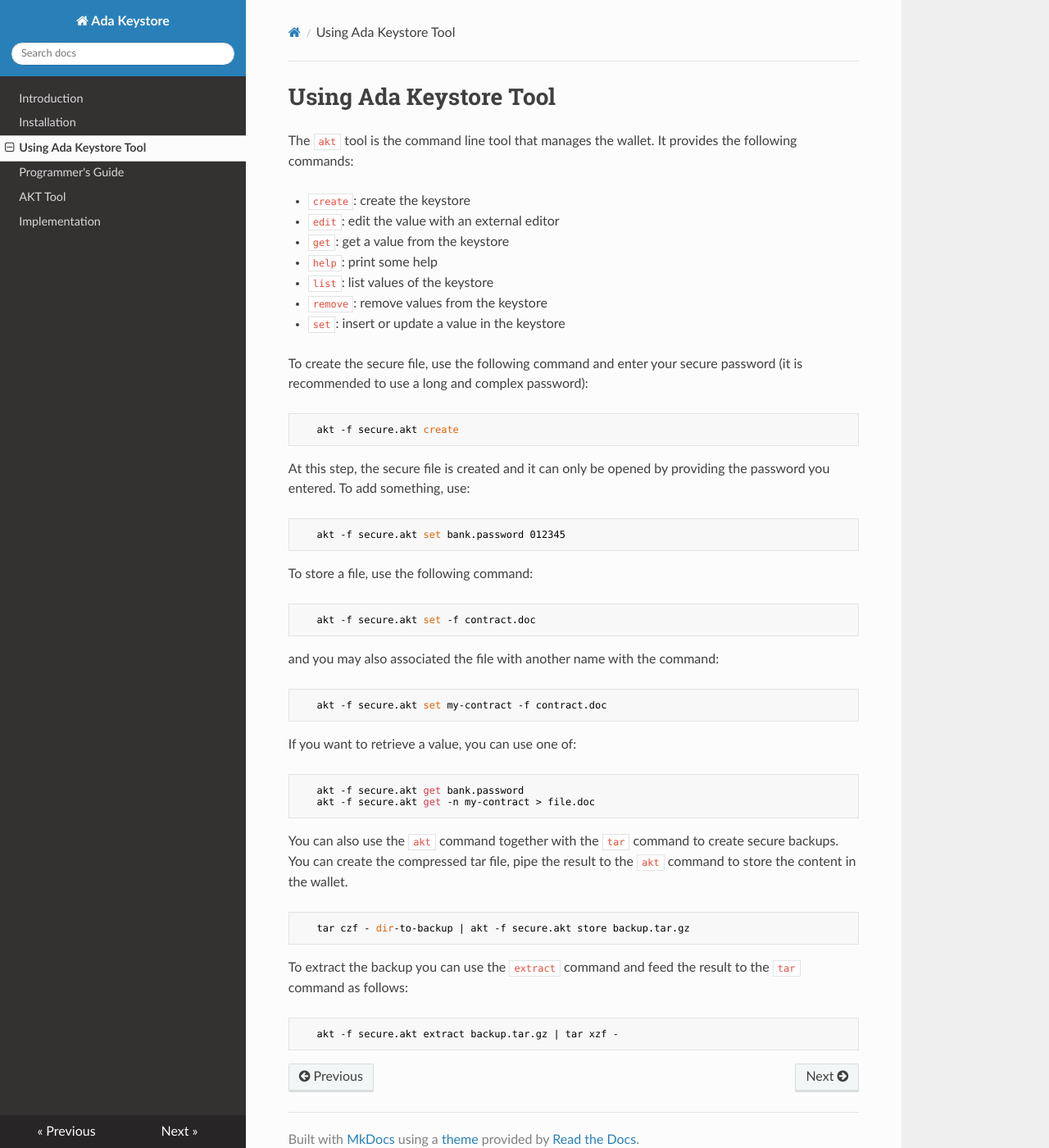
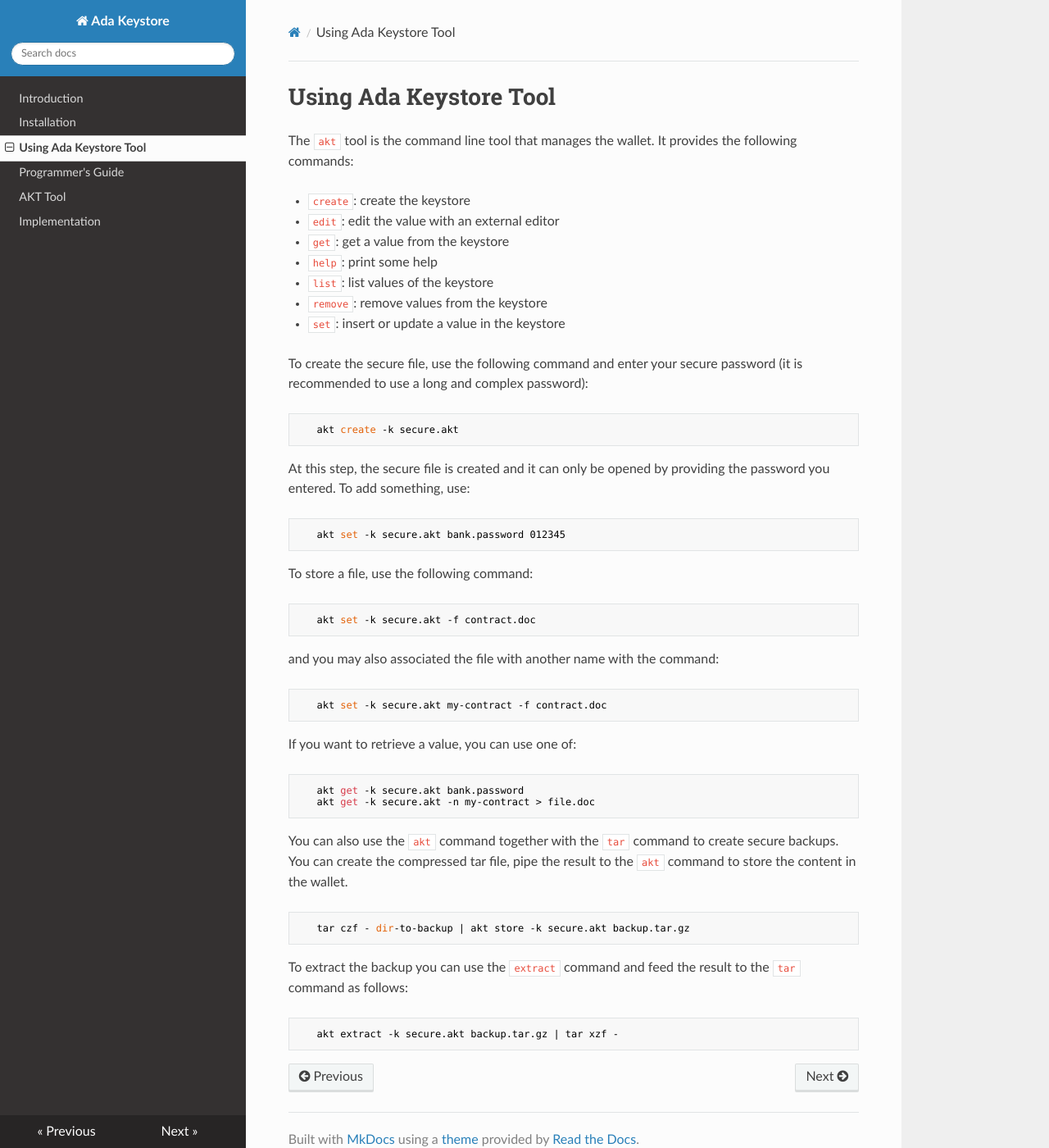
Before and after one commit to stcarrez/ada-keystore, an MkDocs documentation site: the page built from docs/Using.md, in a window 1280 px wide and 1400 px high. Shown: the whole window at 82% size. Built offline with MkDocs 1.6.1, drawn with Linux system fonts in a browser that asks for light colours; nearby versions of some CDN libraries; old or Windows-style settings are respelled for this version of MkDocs.

Commit message:
Update the description

````diff
--- a/docs/Using.md
+++ b/docs/Using.md
@@ -15,30 +15,30 @@ To create the secure file, use the following command and enter
 your secure password (it is recommended to use a long and complex password):
 
 ```
-   akt -f secure.akt create
+   akt create -k secure.akt
 ```
 
 At this step, the secure file is created and it can only be opened
 by providing the password you entered.  To add something, use:
 
 ```
-   akt -f secure.akt set bank.password 012345
+   akt set -k secure.akt bank.password 012345
 ```
 
 To store a file, use the following command:
 ```
-   akt -f secure.akt set -f contract.doc
+   akt set -k secure.akt -f contract.doc
 ```
 and you may also associated the file with another name with the command:
 ```
-   akt -f secure.akt set my-contract -f contract.doc
+   akt set -k secure.akt my-contract -f contract.doc
 ```
 
 
 If you want to retrieve a value, you can use one of:
 ```
-   akt -f secure.akt get bank.password
-   akt -f secure.akt get -n my-contract > file.doc
+   akt get -k secure.akt bank.password
+   akt get -k secure.akt -n my-contract > file.doc
 ```
 
 You can also use the `akt` command together with the `tar` command
@@ -46,12 +46,12 @@ to create secure backups.  You can create the compressed tar file,
 pipe the result to the `akt` command to store the content in the wallet.
 
 ```
-   tar czf - dir-to-backup | akt -f secure.akt store backup.tar.gz
+   tar czf - dir-to-backup | akt store -k secure.akt backup.tar.gz
 ```
 
 To extract the backup you can use the `extract` command and feed the
 result to the `tar` command as follows:
 
 ```
-   akt -f secure.akt extract backup.tar.gz | tar xzf -
+   akt extract -k secure.akt backup.tar.gz | tar xzf -
 ```
````
